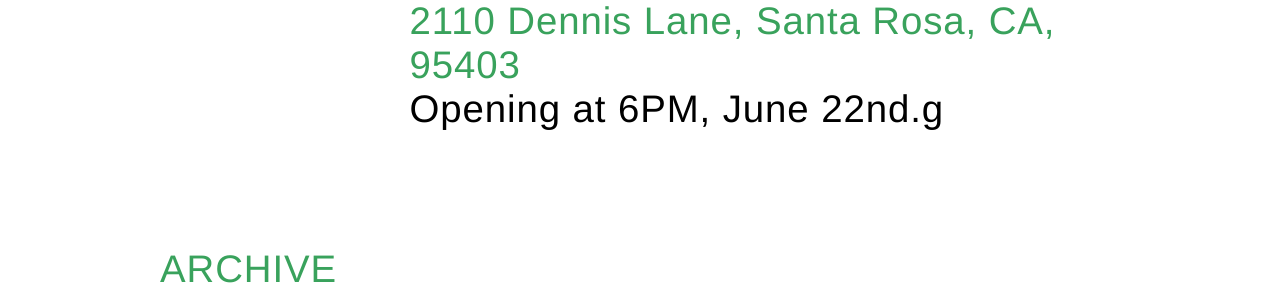
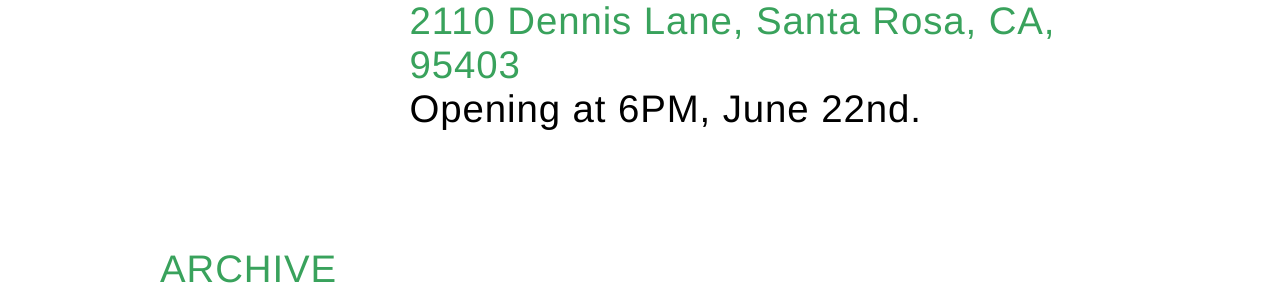
Before and after one commit to ssssssssk/ESCOLAR, a Jekyll site: the page built from _posts/2019-06-02-Jason_Gomez.md, in a window 1280 px wide. Shown: the part 328-619 px from the top of the page. Built offline with Jekyll 4.4.1, drawn with Linux system fonts in a browser that asks for light colours.

Commit message:
Removed stray g

```diff
--- a/_posts/2019-06-02-Jason_Gomez.md
+++ b/_posts/2019-06-02-Jason_Gomez.md
@@ -7,6 +7,6 @@ time: ""
 address: "2110 Dennis Lane, Santa Rosa, CA, 95403"
 map_link: "https://goo.gl/maps/yN6Tbe8zd1ZiRhYc7"
 event_type: "Exhibition"
-hours: "Opening at 6PM, June 22nd.g"
+hours: "Opening at 6PM, June 22nd."
 image_folder: "pics/JasonGomez/"
 ---
```
